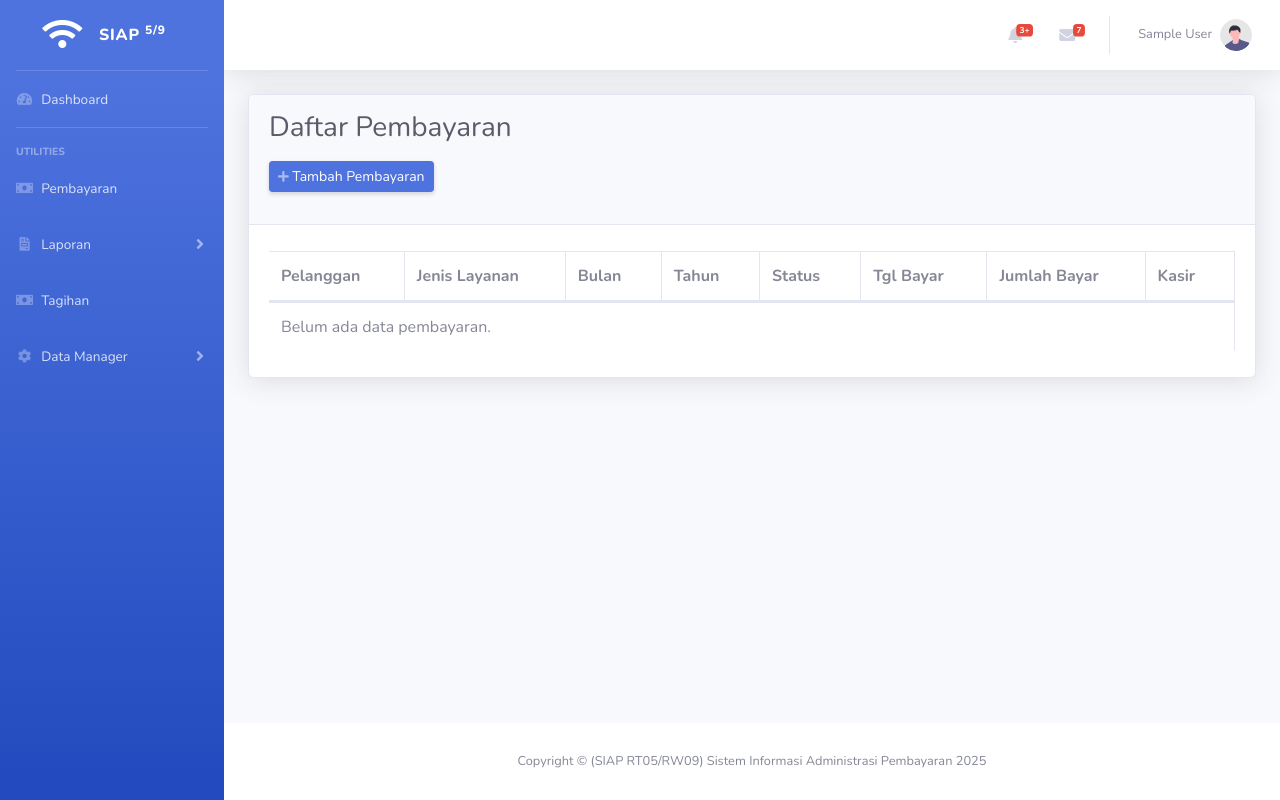
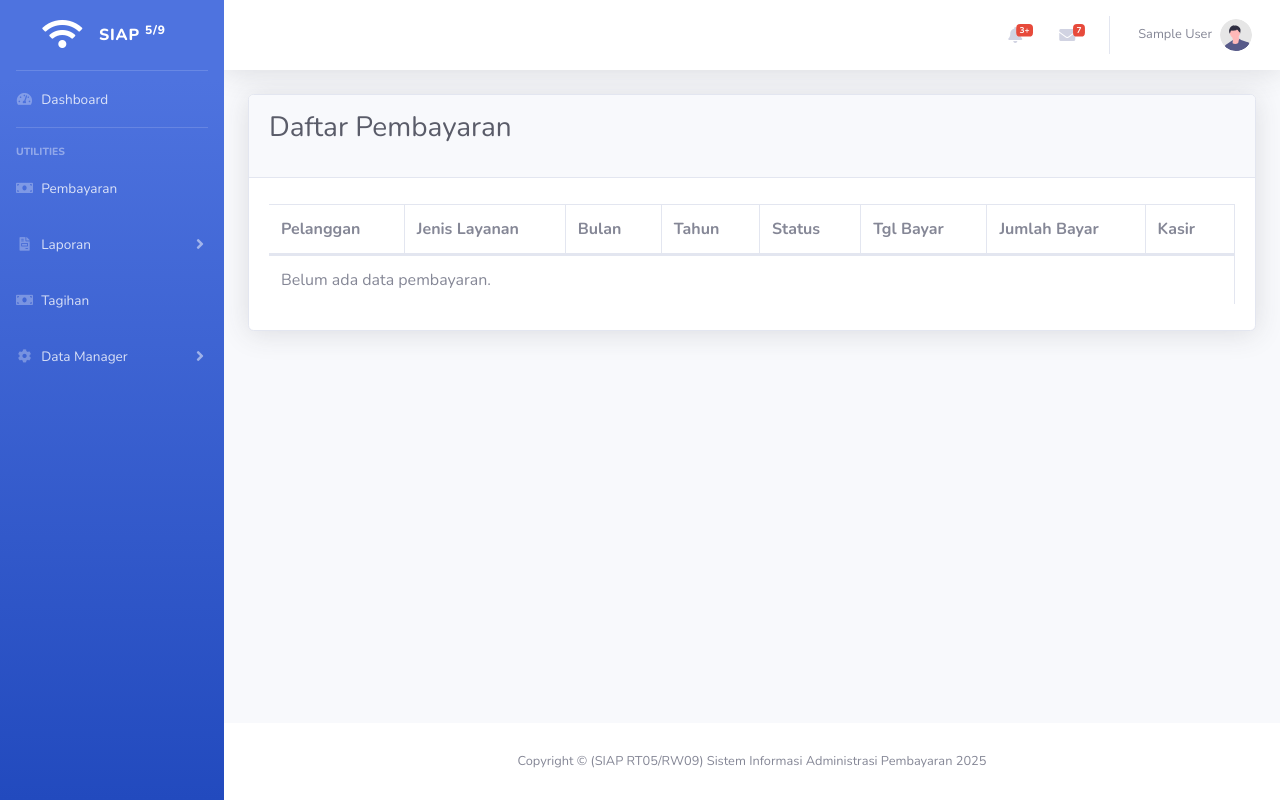
Before and after one commit to Randisyuja/AirBersih, a Django app: page /pembayaran/ in a window 1280 px wide. Run offline with Django 5.2, Linux system fonts and the light colour scheme; the visitor is signed in with stand-in values (Sample User, id 1); data that the repository does not hold is empty; some libraries are stand-ins or nearby versions.

Commit message:
refactor: remove add payment feature

```diff
--- a/templates/pembayaran/daftar_pembayaran.html
+++ b/templates/pembayaran/daftar_pembayaran.html
@@ -10,9 +10,6 @@
         <div class="card shadow mb-4">
             <div class="card-header py-3">
                 <h1 class="h3 mb-3 text-gray-800">Daftar Pembayaran</h1>
-                <a href="{% url 'tambah_pembayaran' %}"
-                   class="d-none d-sm-inline-block btn btn-sm btn-primary shadow-sm mb-3"><i
-                        class="fas fa-plus fa-sm text-white-50"></i> Tambah Pembayaran</a>
             </div>
             <div class="card-body">
                 <div class="table-responsive">
```
